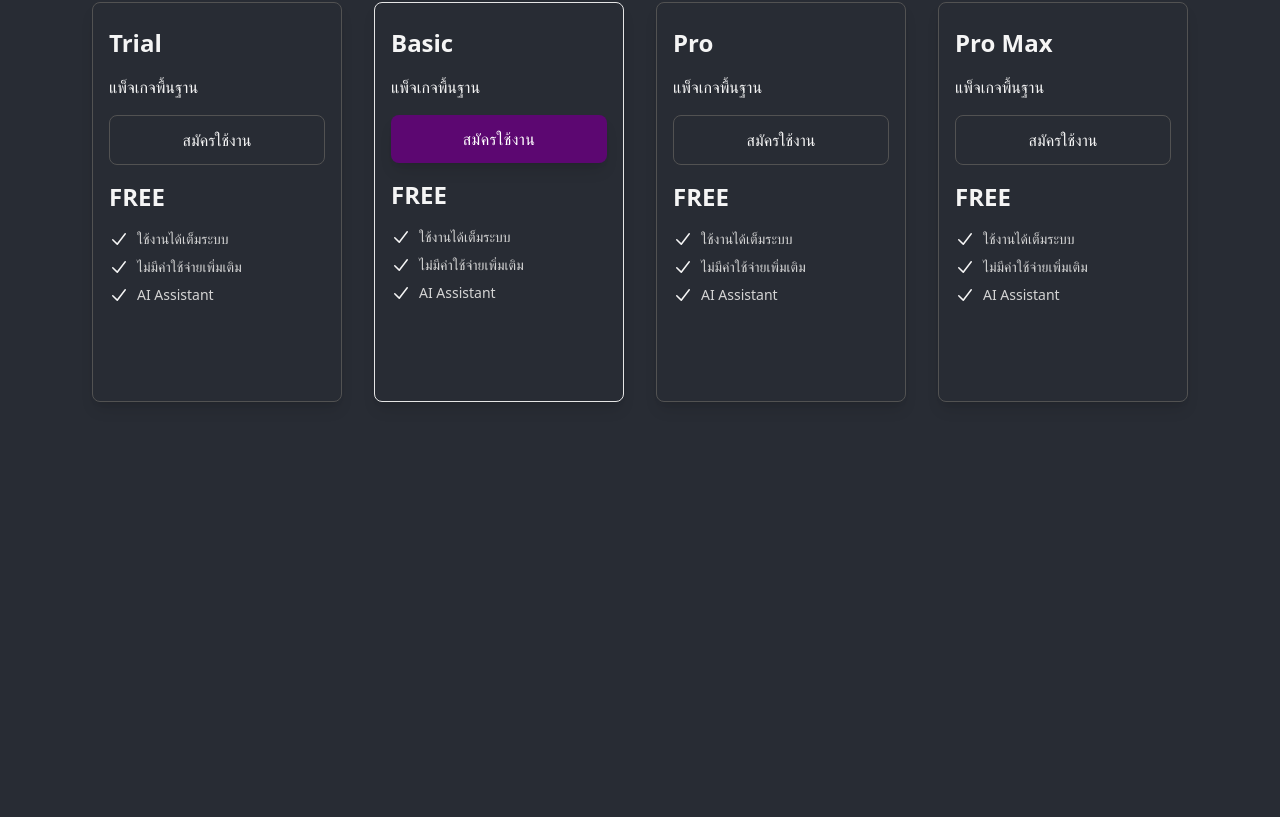
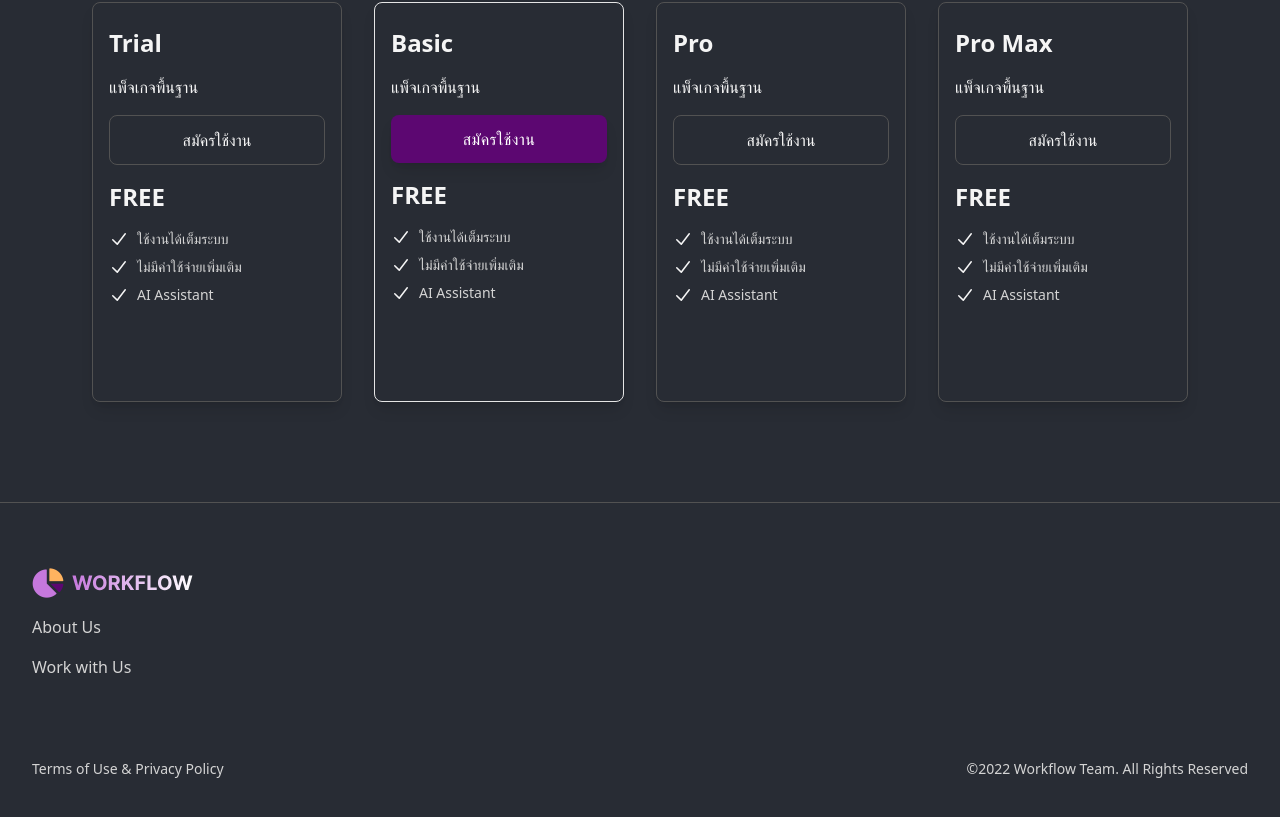
Before and after one commit to Yeet2042/workflow-sesa, a Next.js app: page / in a window 1280 px wide. Shown: the part 1131-1948 px from the top of the page. Before the commit the page ends 1633 px from the top, so only its background shows below. Built offline with nearby package versions, Linux system fonts and the light colour scheme.

Commit message:
Refactor layout to include Navbar and add Footer component for improved structure

```diff
--- a/app/layout.tsx
+++ b/app/layout.tsx
@@ -1,7 +1,6 @@
 import type { Metadata } from "next";
 import { Inter } from "next/font/google";
 import "./globals.css";
-import Navbar from "@/components/navigators/Navbar";
 
 const inter = Inter({
   variable: "--font-geist-sans",
@@ -23,7 +22,6 @@ export default function RootLayout({
       <body
         className={`${inter.variable} antialiased`}
       >
-        <Navbar/>
         {children}
       </body>
     </html>
--- a/app/page.tsx
+++ b/app/page.tsx
@@ -1,10 +1,12 @@
 "use client";
 
 import Button from "@/components/buttons/Button";
+import Footer from "@/components/footers/Footer";
 import { BlurFade } from "@/components/magicui/blur-fade";
 import { BoxReveal } from "@/components/magicui/box-reveal";
 import { NumberTicker } from "@/components/magicui/number-ticker";
 import { SparklesText } from "@/components/magicui/sparkles-text";
+import Navbar from "@/components/navigators/Navbar";
 import { CheckIcon } from "@heroicons/react/20/solid";
 import { motion, useAnimation } from "framer-motion";
 import { useEffect } from "react";
@@ -30,6 +32,8 @@ export default function Page() {
   };
 
   return (
+    <>
+      <Navbar />
       <div className="flex flex-col items-center gap-[120px] max-w-7xl w-full container mx-auto px-8 py-[100px]">
         <div className="flex flex-col gap-12">
           <h1 className="text-8xl space-y-4">
@@ -92,7 +96,9 @@ export default function Page() {
         <div className="flex flex-col gap-8">
           <div className="flex flex-col items-center gap-4">
             <h2 className="font-semibold text-5xl text-neutral-100">Pricing</h2>
-          <p className="text-2xl text-neutral-100">ทุกอย่างฟรี ไม่ต้องกังวล</p>
+            <p className="text-2xl text-neutral-100">
+              ทุกอย่างฟรี ไม่ต้องกังวล
+            </p>
           </div>
 
           <div className="flex gap-8" ref={ref}>
@@ -118,7 +124,9 @@ export default function Page() {
                     สมัครใช้งาน
                   </button>
                 )}
-              <h3 className="font-semibold text-2xl text-neutral-100">FREE</h3>
+                <h3 className="font-semibold text-2xl text-neutral-100">
+                  FREE
+                </h3>
                 <div className="flex flex-col gap-2">
                   <div className="flex gap-2">
                     <CheckIcon className="h-5 w-5 text-neutral-100" />
@@ -134,7 +142,9 @@ export default function Page() {
                   </div>
                   <div className="flex gap-2">
                     <CheckIcon className="h-5 w-5 text-neutral-100" />
-                  <span className="text-neutral-300 text-sm">AI Assistant</span>
+                    <span className="text-neutral-300 text-sm">
+                      AI Assistant
+                    </span>
                   </div>
                 </div>
               </motion.div>
@@ -142,5 +152,7 @@ export default function Page() {
           </div>
         </div>
       </div>
+      <Footer/>
+    </>
   );
 }
--- /dev/null
+++ b/components/footers/Footer.tsx
@@ -0,0 +1,23 @@
+"use cluent"
+
+import Image from "next/image";
+
+export default function Footer() {
+  return (
+    <footer className="w-full border-t-[1px] border-neutral-600 px-8 py-16">
+      <div className="flex flex-col justify-between gap-20">
+        <div className="w-full flex justify-between">
+          <div className="flex flex-col gap-4 text-neutral-300">
+            <Image src="/logo_full.svg" alt="Logo" width={161} height={32} />
+            <a href="#" className="hover:underline">About Us</a>
+            <a href="#" className="hover:underline">Work with Us</a>
+          </div>
+        </div>
+        <div className="w-full flex justify-between text-sm text-neutral-300">
+          <p>Terms of Use & Privacy Policy</p>
+          <p>©2022 Workflow Team. All Rights Reserved</p>
+        </div>
+      </div>
+    </footer>
+  )
+}
```
Lines whose indentation alone changed are shown as unchanged.
